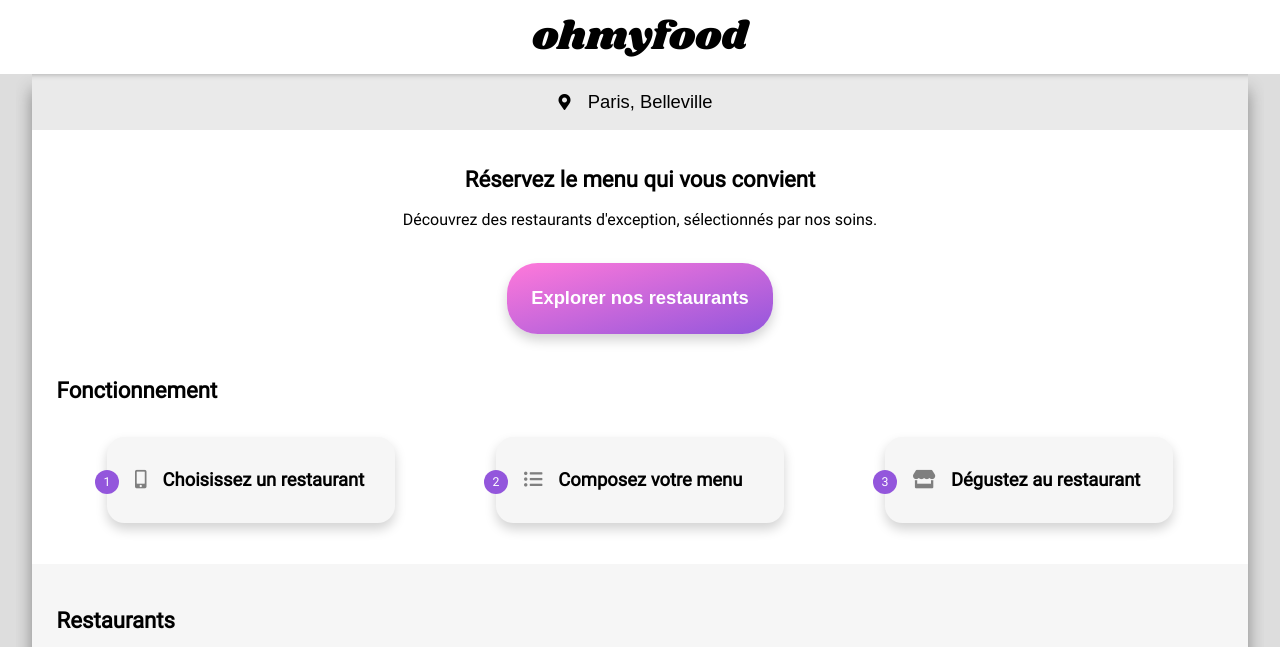
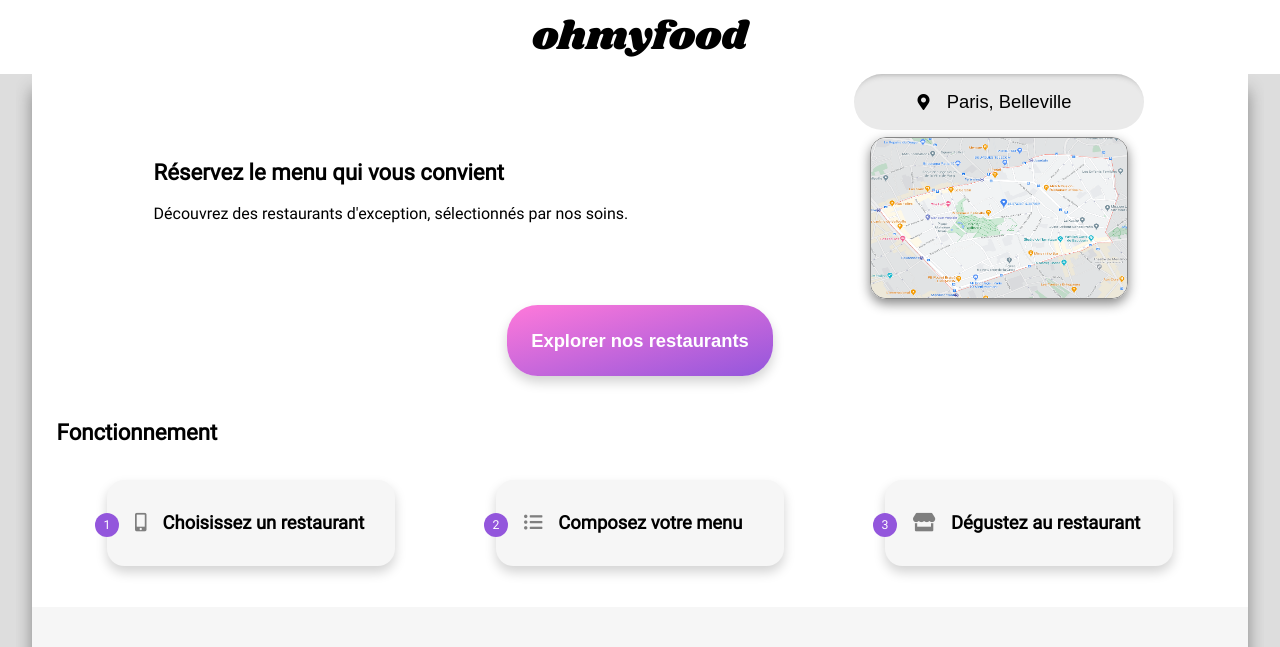
Before and after one commit to marinvar/StephaneLefevre_3_28092020, a website: page index.html in a window 1280 px wide. Shown: the top 647 px of the page. Drawn offline with Linux system fonts and the light colour scheme.

Commit message:
Added map on large screens

```diff
--- a/index.html
+++ b/index.html
@@ -16,12 +16,18 @@
   </header>
   <main class="home-main">
     <section class="heading">
-      <div class="heading__location"><i class="fas fa-map-marker-alt"></i><input type="text" value="Paris, Belleville"></div>
-      <div class="heading-motto">
-        <h1>Réservez le menu qui vous convient</h1>
-        <p>Découvrez des restaurants d'exception, sélectionnés par nos soins.</p>
+      <div class="heading__large">
+        <div class="heading__location">
+          <div class="heading__location-input"><i class="fas fa-map-marker-alt"></i><input type="text" value="Paris, Belleville"></div>
+          <img src="./images/belleville.png" class="heading__map" alt="Carte du quartier de Belleville, à Paris">
+        </div>
+        <div class="heading__motto">
+          <h1>Réservez le menu qui vous convient</h1>
+          <p>Découvrez des restaurants d'exception, sélectionnés par nos soins.</p>
+        </div>
       </div>
       <button>Explorer nos restaurants</button>
+
     </section>
 
     <section class="operation">
--- a/sass/components/_button.scss
+++ b/sass/components/_button.scss
@@ -26,6 +26,12 @@
     background-color: rgba($color: #fff, $alpha: 0.2);
   }
 }
+/*
+.home-main {
+  button {
+    margin-top: map-get($margin, xl);
+  }
+} */
 
 .resto {
   button {
--- a/sass/components/_location.scss
+++ b/sass/components/_location.scss
@@ -1,4 +1,5 @@
-.heading__location {
+.heading {
+  &__location-input {
     background-color: map-get($color, location);
     box-shadow: 0 8px 6px -8px darken(map-get($color, location), 30) inset;
     display: flex;
@@ -11,3 +12,35 @@
       width: map-get($location, input-width);
     }
   }
+  &__map {
+      border: map-get($location, map-border);
+      border-radius: map-get($radius, medium);
+      box-shadow: map-get($shadow, medium);
+      width: 20vw;
+      height: 20vh;
+      display: none;
+    }
+}
+
+@media (min-width: 1024px) {
+  .heading__large {
+    display: flex;
+    justify-content: space-around;
+    align-items: center;
+    .heading {
+      &__location {
+        order: 2;
+      }
+      &__location-input {
+        border-radius: map-get($radius, large);
+      }
+      &__map {
+        margin: map-get($margin, xsmall) auto;
+        display: block;
+      }
+      &-motto {
+        order: 1;
+      }
+    }
+  }
+}
--- a/sass/components/_motto.scss
+++ b/sass/components/_motto.scss
@@ -1,24 +1,30 @@
-.heading-motto {
+.heading__motto {
   padding: map-get($padding, medium);
-  h1 {
-    max-width: map-get($motto, title-width);
+  h1, p {
     margin-left: auto;
     margin-right: auto;
   }
+  h1 {
+    max-width: map-get($motto, title-width);
+  }
   p {
     max-width: map-get($motto, subtitle-width);
-    margin-left: auto;
-    margin-right: auto;
   }
 }
 
 @media (min-width: 768px) {
-  .heading-motto {
-    h1 {
-      max-width: unset;
-    }
-    p {
+  .heading__motto {
+    h1, p {
       max-width: unset;
     }
   }
 }
+
+@media (min-width: 1024px) {
+  .heading__motto {
+    h1, p {
+      text-align: left;
+      margin-left: unset;
+    }
+  }
+}
--- a/sass/utilities/_variables.scss
+++ b/sass/utilities/_variables.scss
@@ -88,7 +88,8 @@
 );
 
 $location: (
-  input-width: calc(50% + 35px)
+  input-width: calc(50% + 35px),
+  map-border: 0.1rem solid darken(lightgray, 30)
 );
 
 $motto: (
```
Also changed, not shown: css/prefixed/style.css, css/style.css, images/belleville.png (added), images/cafe2.png (deleted), 1 other file. Lines whose indentation alone changed are shown as unchanged.
